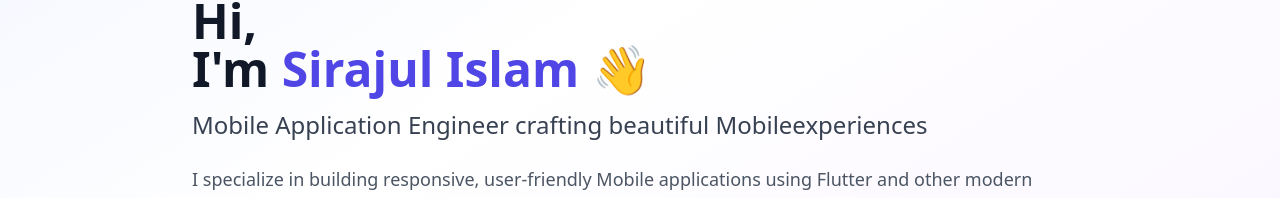
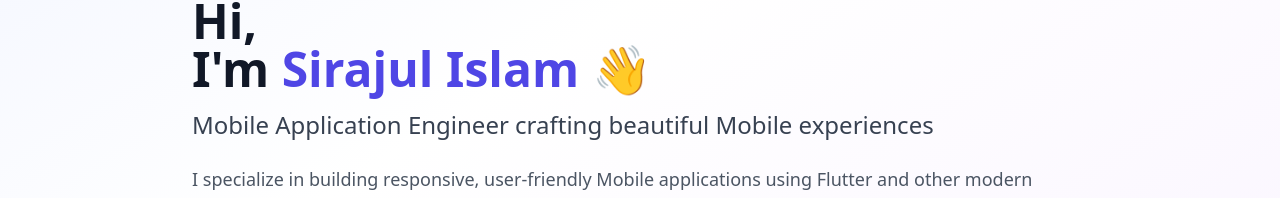
Before and after one commit to siraajul/portfolio_tsx, a React (Vite) app: page / in a window 1280 px wide. Shown: the part 401-599 px from the top of the page. Built offline with nearby package versions, Linux system fonts and the light colour scheme.

Commit message:
Update Hero.tsx

```diff
--- a/src/components/Hero.tsx
+++ b/src/components/Hero.tsx
@@ -24,7 +24,7 @@ export default function Hero() {
                 <span className="text-indigo-600">Sirajul Islam</span> 👋
               </h1>
               <h2 className="text-xl sm:text-2xl text-gray-700 mb-6">
-                Mobile Application Engineer crafting beautiful Mobileexperiences
+                Mobile Application Engineer crafting beautiful Mobile experiences
               </h2>
               <p className="text-base sm:text-lg text-gray-600 mb-8">
                 I specialize in building responsive, user-friendly Mobile
```
